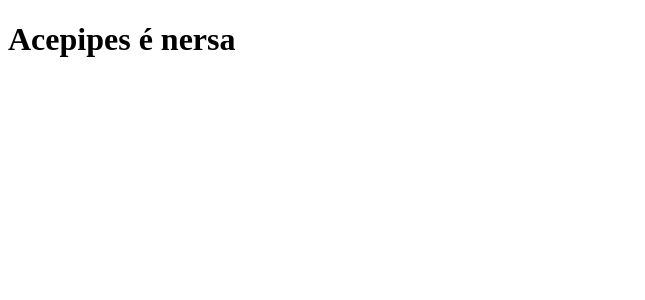
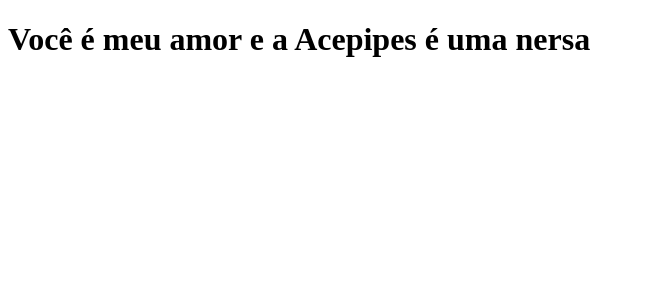
Before and after one commit to devLennyn/clone-tabnews, a Next.js app: page / in a window 1280 px wide. Shown: the top 300 px of the page, without its empty margins (0-645 px from the left). Built offline with nearby package versions, Linux system fonts and the light colour scheme.

Commit message:
atualiza a frase

```diff
--- a/pages/index.js
+++ b/pages/index.js
@@ -1,5 +1,5 @@
 function Home () {
-    return <h1>Acepipes é nersa</h1>
+    return <h1>Você é meu amor e a Acepipes é uma nersa</h1>
 }
 
 export default Home;
```
